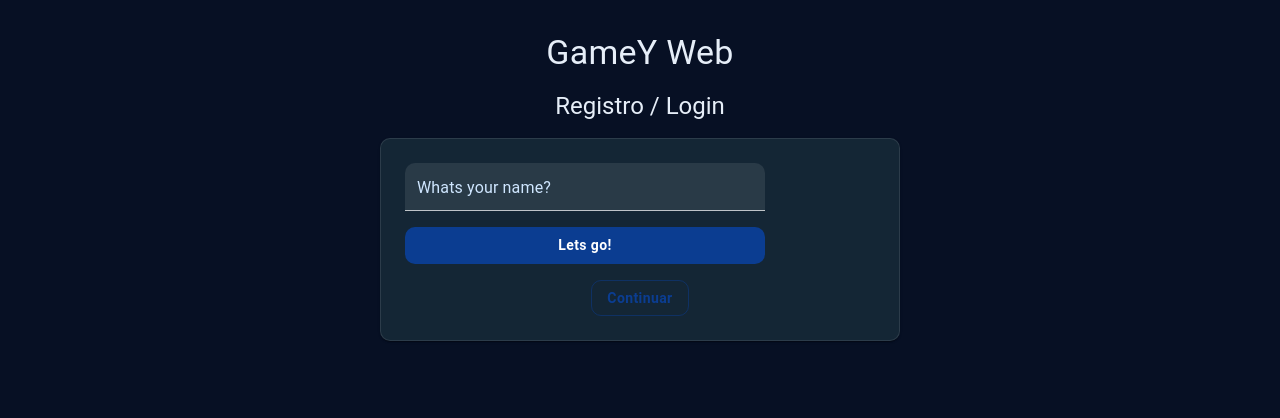
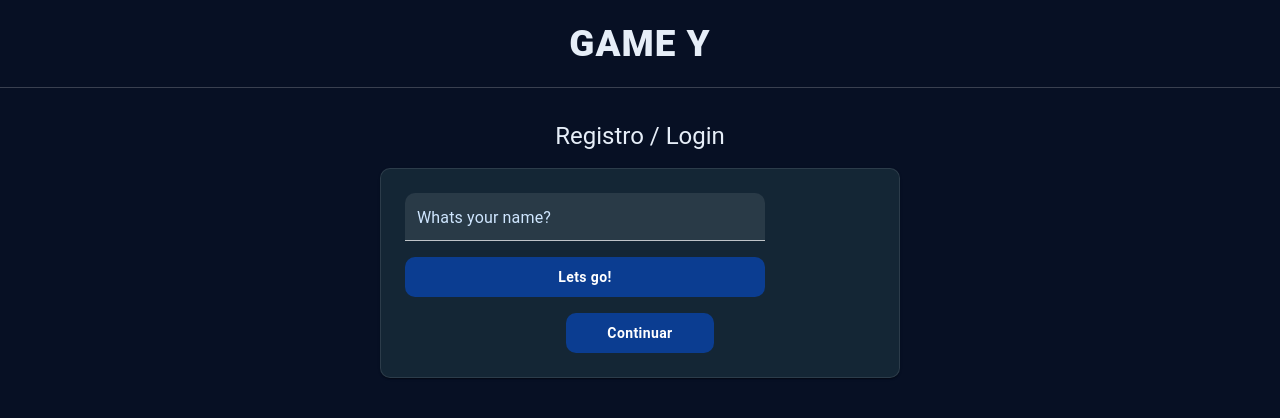
Before and after one commit to Arquisoft/yovi_es4b, a React (Vite) app in the folder webapp/: page / in a window 1280 px wide. Shown: the top 418 px of the page. Built offline with nearby package versions, Linux system fonts and the light colour scheme; no server answers.

Commit message:
mejorado la interfaz del juego

```diff
--- a/webapp/src/App.tsx
+++ b/webapp/src/App.tsx
@@ -32,11 +32,14 @@ function App() {
   }, [game]);
 
   return (
+    <Box sx={uiSx.appShell}>
+      <Box sx={uiSx.appHeader}>
+        <Typography component="h1" sx={uiSx.appHeaderTitle}>
+          GAME Y
+        </Typography>
+      </Box>
+
       <Box sx={uiSx.appRoot}>
-      <Typography variant="h4" sx={uiSx.appTitle}>
-        GameY Web
-      </Typography>
-
         {error && (
           <Alert severity="error" sx={uiSx.errorText}>
             {error}
@@ -71,6 +74,7 @@ function App() {
           />
         )}
       </Box>
+    </Box>
   );
 }
 
--- a/webapp/src/RegisterForm.tsx
+++ b/webapp/src/RegisterForm.tsx
@@ -52,7 +52,7 @@ const RegisterForm: React.FC = () => {
         onChange={(e) => setUsername(e.target.value)}
       />
 
-      <Button type="submit" variant="contained" color="primary" disabled={loading}>
+      <Button type="submit" color="primary" disabled={loading}>
         {loading ? 'Entering...' : 'Lets go!'}
       </Button>
 
--- a/webapp/src/theme.tsx
+++ b/webapp/src/theme.tsx
@@ -41,11 +41,17 @@ const theme = createTheme({
     MuiButton: {
       defaultProps: {
         disableElevation: true,
+        variant: 'contained',
+        size: 'medium',
       },
       styleOverrides: {
         root: {
           fontWeight: 600,
           textTransform: 'none',
+          minWidth: 148,
+          height: 40,
+          borderRadius: 10,
+          whiteSpace: 'nowrap',
         },
       },
     },
@@ -66,11 +72,30 @@ const theme = createTheme({
 });
 
 export const uiSx = {
+  appShell: {
+    width: '100%',
+    minHeight: '100vh',
+    display: 'flex',
+    flexDirection: 'column',
+  } satisfies SxProps<Theme>,
+  appHeader: {
+    width: '100%',
+    borderBottom: '1px solid rgba(255, 255, 255, 0.2)',
+    py: 2,
+    px: 2,
+  } satisfies SxProps<Theme>,
+  appHeaderTitle: {
+    textAlign: 'center',
+    fontWeight: 800,
+    letterSpacing: 1,
+    fontSize: { xs: '1.9rem', sm: '2.3rem' },
+  } satisfies SxProps<Theme>,
   appRoot: {
     width: '100%',
     maxWidth: 920,
     px: 2,
     py: 4,
+    mx: 'auto',
   } satisfies SxProps<Theme>,
   appTitle: {
     mb: 2,
@@ -115,6 +140,35 @@ export const uiSx = {
     alignItems: 'center',
     mt: 2,
   } satisfies SxProps<Theme>,
+  gameBoardStage: {
+    position: 'relative',
+    width: 'fit-content',
+    mx: 'auto',
+    mt: 1,
+    mb: 3,
+    px: 5.8,
+    pt: 4.4,
+    pb: 3.4,
+    transform: 'translateX(6px)',
+    isolation: 'isolate',
+  } satisfies SxProps<Theme>,
+  gameBoardBase: {
+    position: 'absolute',
+    zIndex: -1,
+    inset: '-4px -8px -1px -7px',
+    clipPath: 'polygon(46% 7%, 54% 7%, 96% 92%, 92% 100%, 7% 100%, 4% 92%)',
+    backgroundColor: 'rgba(7, 26, 42, 0.8)',
+    boxShadow: '0 10px 20px rgba(0, 0, 0, 0.25)',
+  } satisfies SxProps<Theme>,
+  gameActionsBox: {
+    width: 'fit-content',
+    mx: 'auto',
+    p: 1.5,
+    borderRadius: 2,
+    border: '1px solid rgba(255, 255, 255, 0.15)',
+    backgroundColor: 'rgba(7, 26, 42, 0.8)',
+    boxShadow: '0 10px 20px rgba(0, 0, 0, 0.25)',
+  } satisfies SxProps<Theme>,
   boardRow: (size: number, rowIndex: number): SxProps<Theme> => ({
     display: 'flex',
     justifyContent: 'center',
--- a/webapp/src/views/ConfigView.tsx
+++ b/webapp/src/views/ConfigView.tsx
@@ -51,10 +51,10 @@ const ConfigView: React.FC<Props> = ({
           </TextField>
 
           <Box sx={uiSx.centeredRow}>
-            <Button variant="contained" onClick={createNewGame} disabled={loading}>
+            <Button onClick={createNewGame} disabled={loading}>
               {loading ? 'Cargando...' : 'Crear partida'}
             </Button>
-            <Button variant="outlined" onClick={onBack}>
+            <Button onClick={onBack}>
               Volver
             </Button>
           </Box>
--- a/webapp/src/views/GameView.tsx
+++ b/webapp/src/views/GameView.tsx
@@ -1,5 +1,5 @@
 import React from 'react';
-import { Box, Typography, Button, Paper } from '@mui/material';
+import { Box, Typography, Button } from '@mui/material';
 import TriangularBoard from './TriangularBoard';
 import { uiSx } from '../theme';
 
@@ -38,21 +38,8 @@ const GameView: React.FC<Props> = ({
         {statusText}
       </Typography>
 
-      <Paper sx={uiSx.panel(760)}>
-        <Box sx={[uiSx.centeredRow, { mb: 2 }]}>
-          <Button variant="outlined" onClick={refreshCurrentGame} disabled={loading}>
-            Refrescar
-          </Button>
-
-          <Button variant="contained" color="error" onClick={resignCurrentGame} disabled={loading || game.game_over}>
-            Rendirse
-          </Button>
-
-          <Button variant="text" onClick={onBack}>
-            Volver a configuracion
-          </Button>
-        </Box>
-
+      <Box sx={uiSx.gameBoardStage}>
+        <Box sx={uiSx.gameBoardBase} />
         <TriangularBoard
           board={board}
           humanSymbol={humanSymbol}
@@ -61,7 +48,23 @@ const GameView: React.FC<Props> = ({
           playCell={playCell}
           size={game.yen.size}
         />
-      </Paper>
+      </Box>
+
+      <Box sx={uiSx.gameActionsBox}>
+        <Box sx={uiSx.centeredRow}>
+          <Button onClick={refreshCurrentGame} disabled={loading}>
+            Refrescar
+          </Button>
+
+          <Button color="error" onClick={resignCurrentGame} disabled={loading || game.game_over}>
+            Rendirse
+          </Button>
+
+          <Button onClick={onBack}>
+            Volver
+          </Button>
+        </Box>
+      </Box>
     </Box>
   );
 };
--- a/webapp/src/views/LoginView.tsx
+++ b/webapp/src/views/LoginView.tsx
@@ -15,7 +15,7 @@ const LoginView: React.FC<Props> = ({ onNext }) => {
       <Paper sx={uiSx.panel(520)}>
         <RegisterForm />
         <Box sx={[uiSx.centeredRow, { mt: 2 }]}>
-          <Button variant="outlined" onClick={onNext}>
+          <Button onClick={onNext}>
             Continuar
           </Button>
         </Box>
```
Lines whose indentation alone changed are shown as unchanged.
